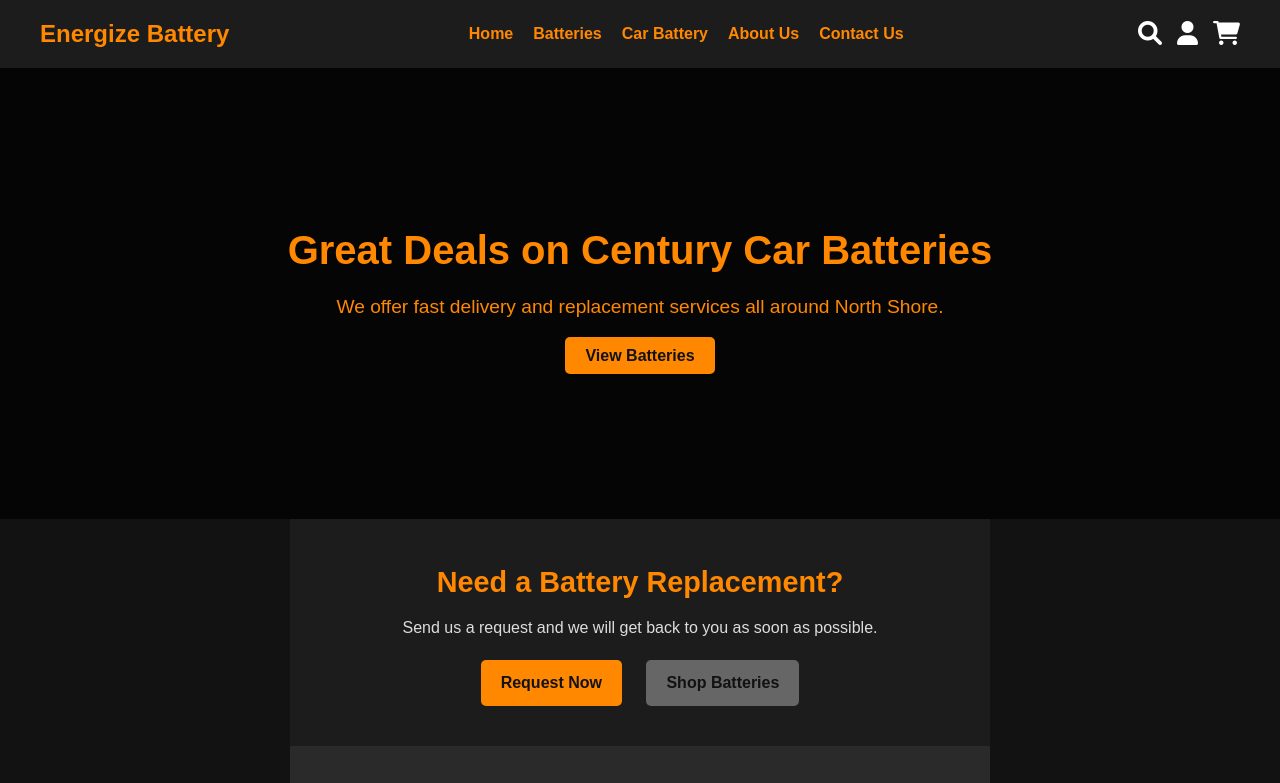
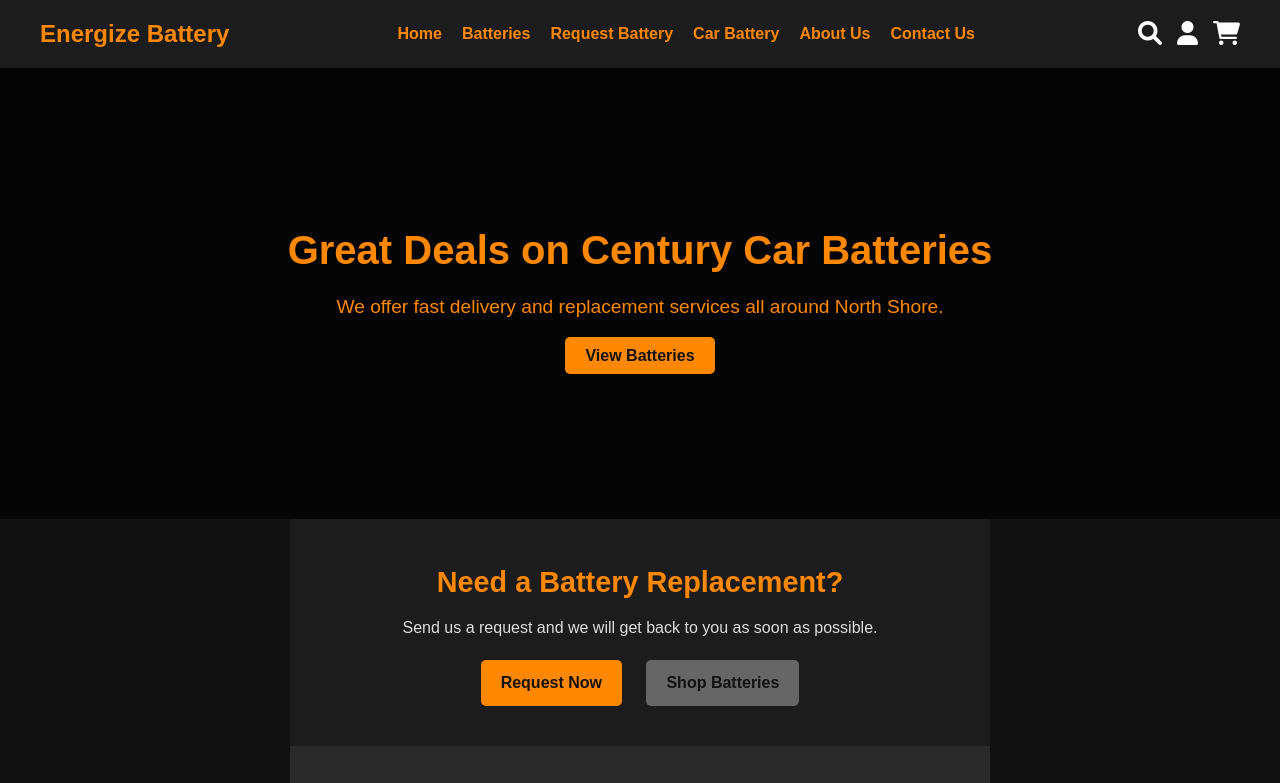
Before and after one commit to sachdevakinshu/Third-Semester-Project, a plain HTML site: page index.html in a window 1280 px wide. Shown: the top 783 px of the page. Drawn offline with Linux system fonts and the light colour scheme.

Commit message:
Update index.html for Request Battery

```diff
--- a/index.html
+++ b/index.html
@@ -18,6 +18,7 @@
                 <ul>
                     <li><a href="index.html">Home</a></li>
                     <li><a href="batteries.html">Batteries</a></li>
+                    <li><a href="request-battery.html">Request Battery</a></li>
                     <li><a href="batteries.html">Car Battery</a></li> <!-- Link to batteries.html -->
                     <li><a href="about.html">About Us</a></li>
                     <li><a href="contact.html">Contact Us</a></li>
```
